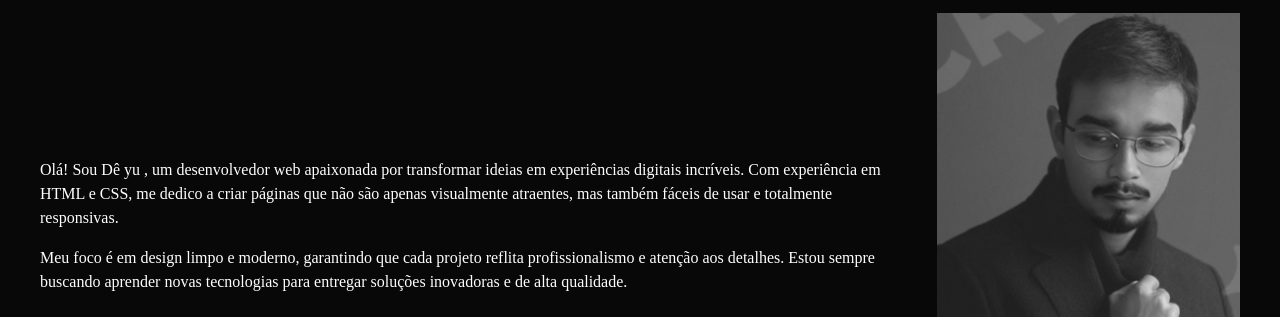
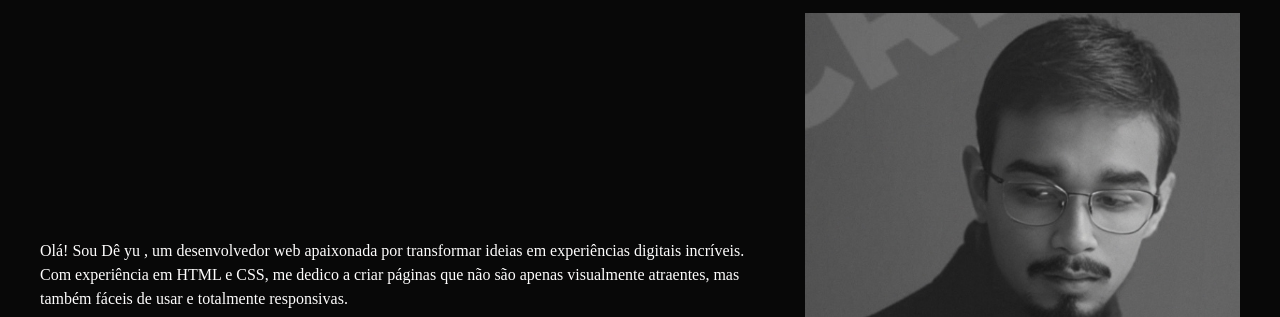
Before and after one commit to edwiges-dev/att-python, a plain HTML site: page html/index.html in a window 1280 px wide. Shown: the part 635-952 px from the top of the page. Drawn offline with Linux system fonts and the light colour scheme.

Commit message:
Update index.html

```diff
--- a/html/index.html
+++ b/html/index.html
@@ -28,7 +28,7 @@
 
 <main>
 
-            <section id="inicio"class="Hero">
+        <section id="inicio"class="Hero">
         <div class="container-hero">
             <h1>Olá, sou De yu,<br>um desenvolvedor WEB</h1>
             <p>Criando sites bonitos e funcionais.Vamos trabalhar juntos!</p>
@@ -38,9 +38,9 @@
             <section id="sobre" class="secao">
             <h2>Sobre Mim</h2>
             <div class="container-sobre">
-                <div class="Texto sobre">
-                    <p>Olá! Sou Dê yu , um desenvolvedor web apaixonada por transformar ideias em experiências digitais incríveis. Com experiência em HTML e CSS, me dedico a criar páginas que não são apenas visualmente atraentes, mas também fáceis de usar e totalmente responsivas.</p>
-                    <p>Meu foco é em design limpo e moderno, garantindo que cada projeto reflita profissionalismo e atenção aos detalhes. Estou sempre buscando aprender novas tecnologias para entregar soluções inovadoras e de alta qualidade.</p>
+                <div class="Texto-sobre">
+                    <p>Olá! Sou Dê yu , um desenvolvedor web apaixonada por transformar ideias em experiências digitais incríveis.<br> Com experiência em HTML e CSS, me dedico a criar páginas que não são apenas visualmente atraentes, mas também fáceis de usar e totalmente responsivas.</p>
+                    <p>Meu foco é em design limpo e moderno, garantindo que cada projeto reflita profissionalismo e atenção aos detalhes.<br> Estou sempre buscando aprender novas tecnologias para entregar soluções inovadoras e de alta qualidade.</p>
 
                 </div>
 
```
